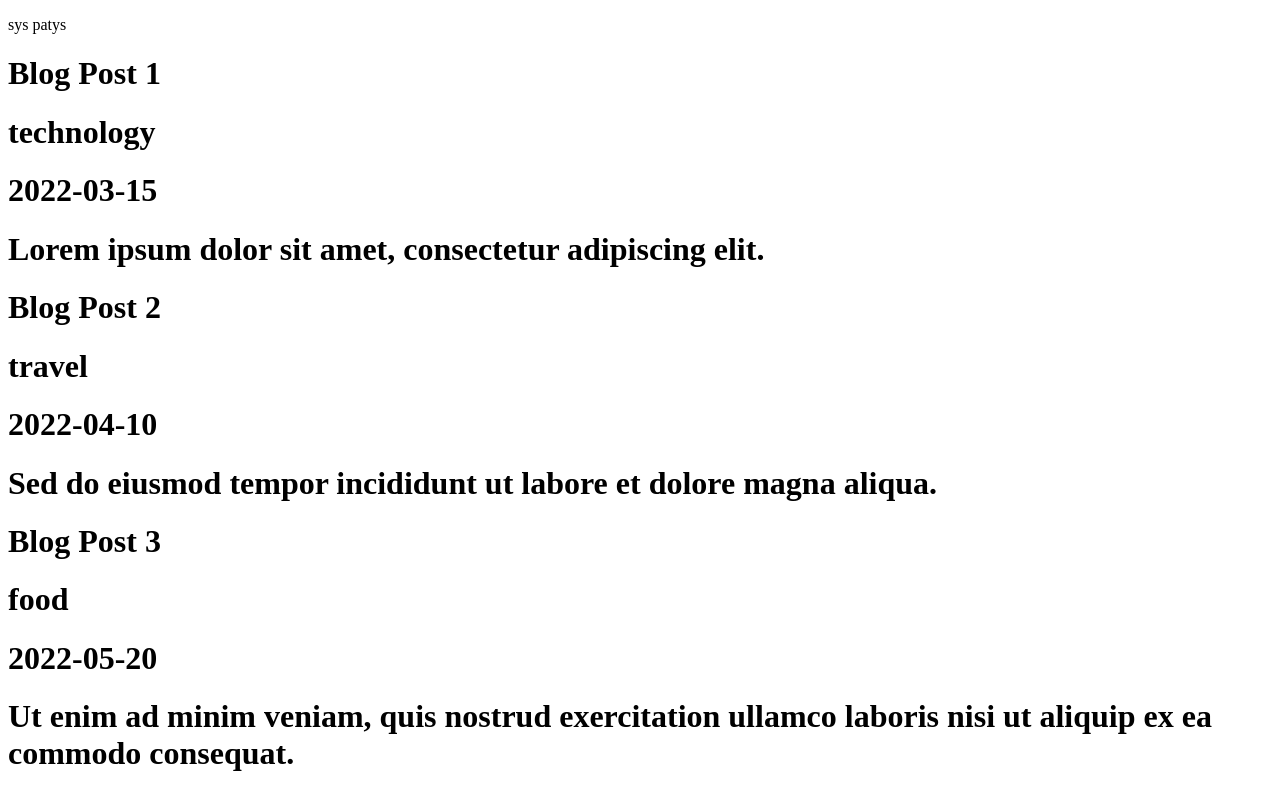
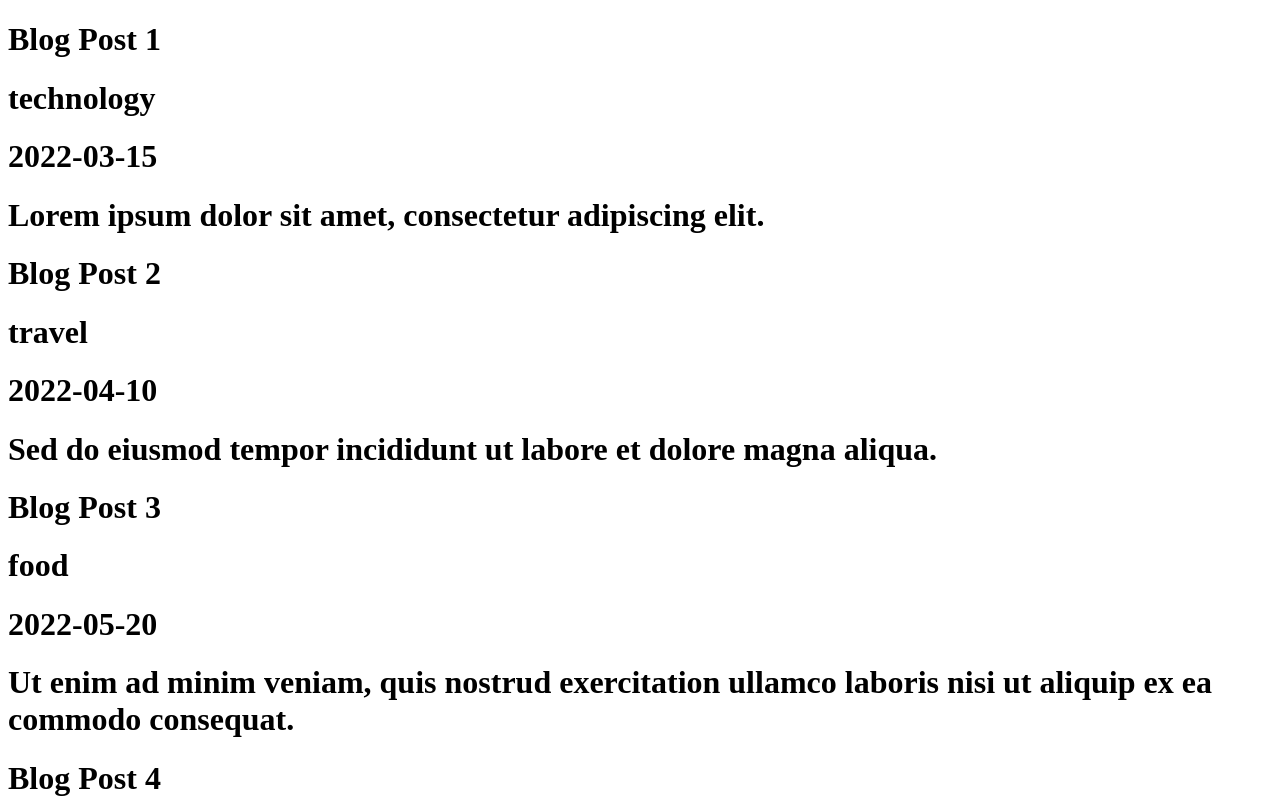
Before and after one commit to lbmrytskv/Blog, a React (Create React App) app: page / in a window 1280 px wide. Shown: the top 800 px of the page. Built offline with nearby package versions, Linux system fonts and the light colour scheme.

Commit message:
received data from data.json file into an App component with using of map function and passed it to a Blog.js component with using of react props

```diff
--- a/src/App.js
+++ b/src/App.js
@@ -13,7 +13,6 @@ export default function App() {
 
   return (
     <div>
-      <p>sys patys</p>
       {blogData}
     </div>
   )
```
